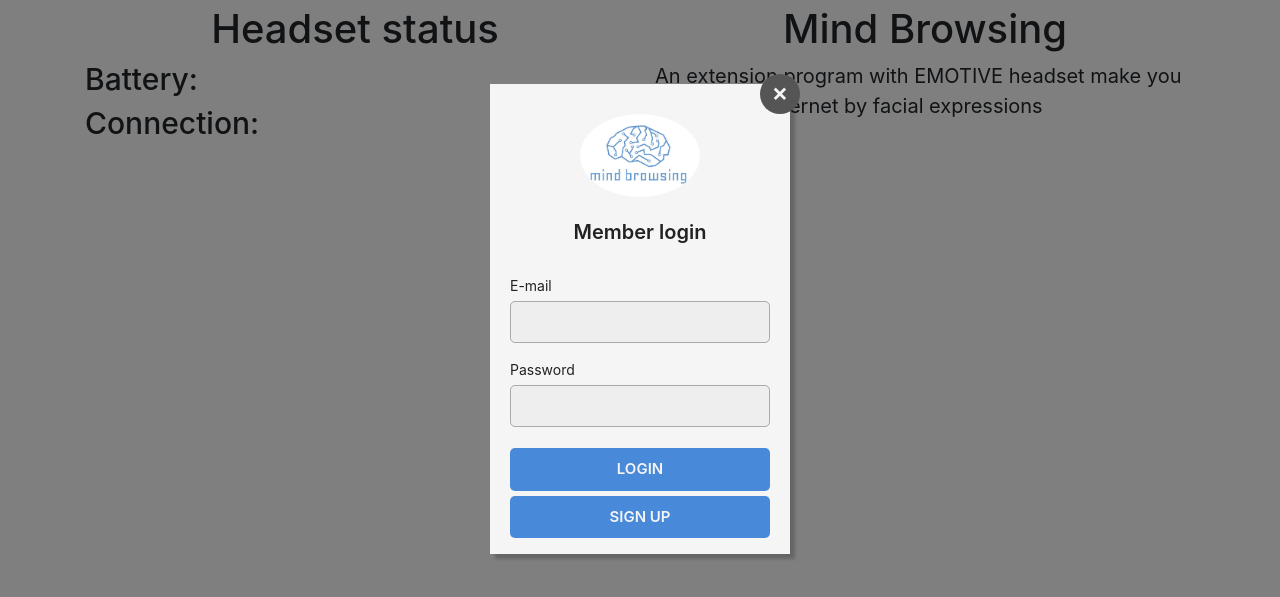
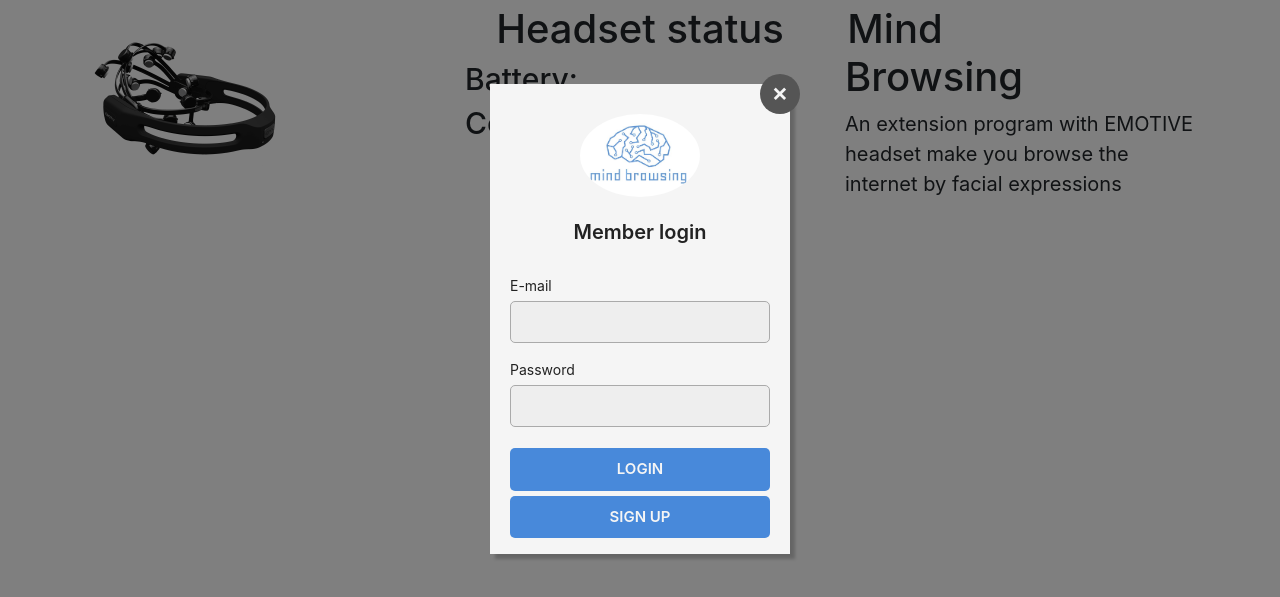
Before and after one commit to HassanAlgadah/Mind-Browsing, a browser extension: page frontend/index.html in a window 1280 px wide. Shown: the part 81-678 px from the top of the page. Drawn offline with Linux system fonts and the light colour scheme; no server answers; some icons are missing.

Commit message:
edit home page index page

```diff
--- a/frontend/index.html
+++ b/frontend/index.html
@@ -45,14 +45,14 @@
 </nav>
 <div class="container">
   <div class="row">
-      <div class="col-md-6" style="width: 500px;height: 200px;">
+      <div class="col-md-4"><img style="width: 200px;" src="assets/img/Emotive%20plus.png"></div>
+      <div class="col-md-4">
           <h1 style="text-align: center;">Headset status</h1>
-          <h1  style="text-align: left;font-size: 30px;">Battery: <i id="Battery" class="fa "> </i></h1>
-          <h1   style="text-align: left;font-size: 30px;">Connection:<i  id="Connection" class="fa "></i></h1>
+          <h1 style="text-align: left;font-size: 30px;">Battery:&nbsp; <i id="Battery" class="fa "> </i> </h1>
+          <h1 style="text-align: left;font-size: 30px;">Connection:<i  id="Connection" class="fa "> </i></h1>
       </div>
-
-      <div class="col-md-6">
-          <h1 style="text-align: center;">Mind Browsing</h1>
+      <div class="col-md-4">
+          <h1 style="width: 100px;text-align: center;">Mind Browsing</h1>
           <p style="font-size: 20px;">An extension program with EMOTIVE headset make you browse the internet by facial expressions&nbsp;</p>
       </div>
   </div>
```
Also changed, not shown: frontend/Sing Up.html (+1 -1 lines).
